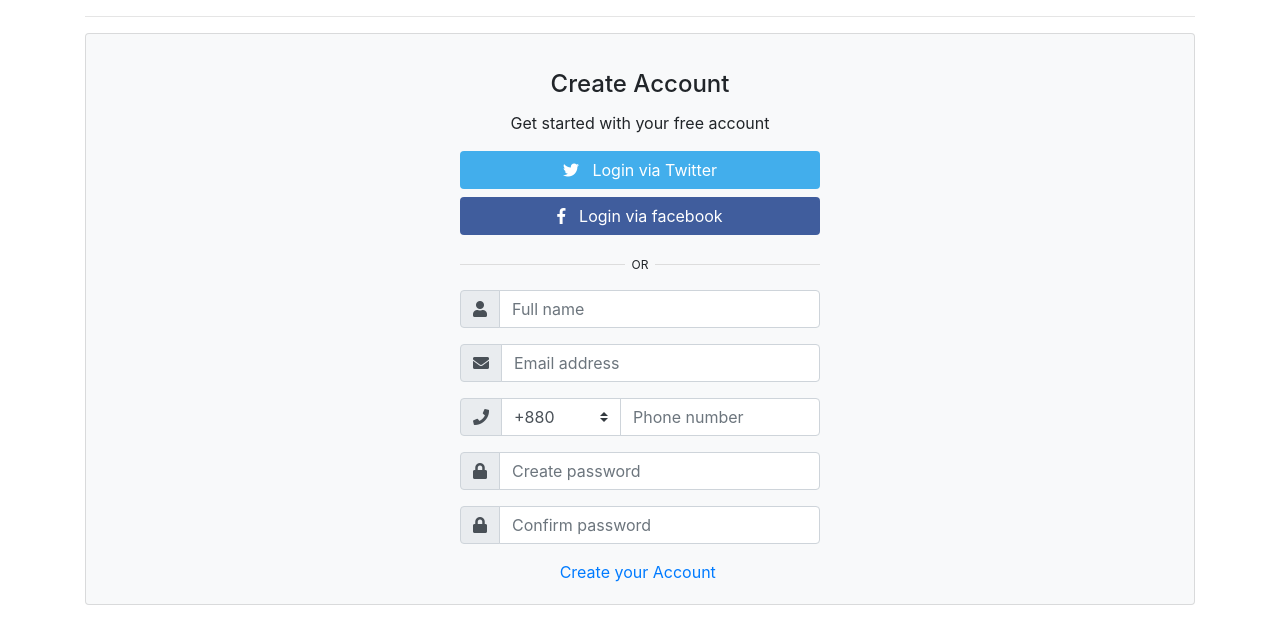
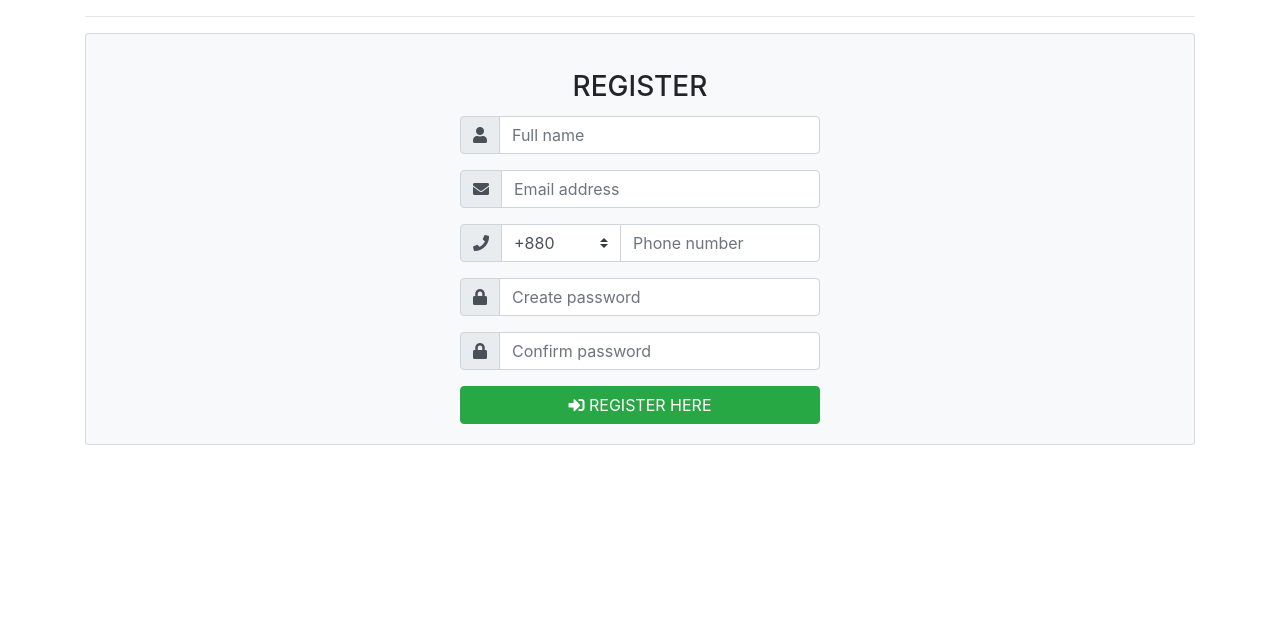
Before and after one commit to madhav06/Django_Kickstart, a Django app: page /register/ in a window 1280 px wide. Shown: the top 644 px of the page. Run offline with Django 3.2, Linux system fonts and the light colour scheme; some libraries are stand-ins or nearby versions.

Commit message:
code fixed

```diff
--- a/swiggy/MainApp/templates/MainApp/register.html
+++ b/swiggy/MainApp/templates/MainApp/register.html
@@ -71,16 +71,10 @@
 
   <div class="card bg-light">
     <article class="card-body mx-auto" style="max-width: 400px;">
-      <h4 class="card-title mt-3 text-center">Create Account</h4>
-      <p class="text-center">Get started with your free account</p>
-      <p>
-        <a href="" class="btn btn-block btn-twitter"> <i class="fab fa-twitter"></i>   Login via Twitter</a>
-        <a href="" class="btn btn-block btn-facebook"> <i class="fab fa-facebook-f"></i>   Login via facebook</a>
-      </p>
-      <p class="divider-text">
-        <span class="bg-light">OR</span>
-      </p>
-      <form action="\Reg_Done" method="get">
+      <center><h3 class="card-title mt-3 text-center">REGISTER</h3></center>
+
+      <form action="/login" method="post">
+        {% csrf_token %}
         <div class="form-group input-group">
           <div class="input-group-prepend">
             <span class="input-group-text"> <i class="fa fa-user"></i></span>
@@ -118,12 +112,13 @@
           <input name="user_password" class="form-control" placeholder="Confirm password" type="password">
 
         </div><!-- form group -->
-        <div class="text-center p-t-136">
-          <a class="txt2" href="#">
-            Create your Account
-            <i class="fa fa-long-arrow-right m-l-5" aria-hidden="true"></i>
-          </a>
-        </div>
+<!--        <div class="text-center p-t-136">-->
+<!--          <a class="txt2" href="#">-->
+<!--            Create your Account-->
+<!--            <i class="fa fa-long-arrow-right m-l-5" aria-hidden="true"></i>-->
+<!--          </a>-->
+<!--        </div>-->
+        <button class="btn btn-success btn-block" type="submit"><i class="fas fa-sign-in-alt"></i> REGISTER HERE </button>
 
       </form>
     </article>
--- a/swiggy/MainApp/views.py
+++ b/swiggy/MainApp/views.py
@@ -22,14 +22,15 @@ def Reg_Done(request):
     rs = db.cursor()
 
     # # created table name, register and password
-    rs.execute('''create table Register(name varchar(50), email varchar(100), phone varchar(30) passwd varchar(15))''')
-    db.commit()
+    # rs.execute('''create table Register(name varchar(50), email varchar(100), phone varchar(30) passwd varchar(15))''')
+    # db.commit()
 
-    data = []
 
     # Add data in table
     rs.execute(''' insert into Register values('Naga Manoj', '@outlook',  '7873552129', 'Manoj$$Chestuna')''')
     db.commit()
+
+    data = []
 
     rs.execute('select * from Register')
     for i in rs:
```
Also changed, not shown: swiggy/MainApp/templates/MainApp/login.html (+7 -4 lines).
